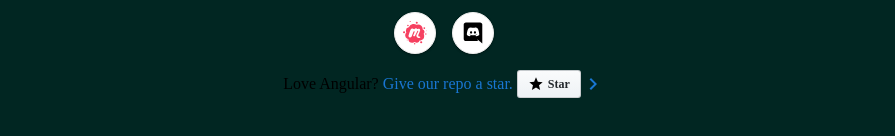
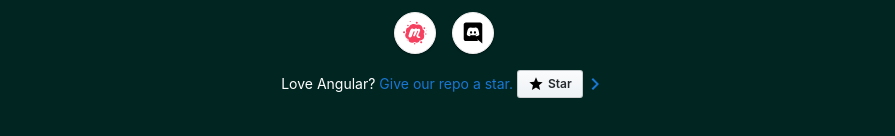
Before and after one commit to EricCarey286/carey-portfolio, an Angular app: page / in a window 1280 px wide. Shown: the part 644-780 px from the top of the page, without its empty margins (196-1091 px from the left). Built offline with nearby package versions, Linux system fonts and the light colour scheme; a web font is replaced by a local one.

Commit message:
Updated font css

```diff
--- a/src/app/app.component.css
+++ b/src/app/app.component.css
@@ -1,10 +1,6 @@
 body, p,
-h1,
-h2,
-h3,
-h4,
-h5,
-h6 {
+h1, h2, h3, h4, h5, h6,
+footer {
     font-family: -apple-system, BlinkMacSystemFont, "Segoe UI", Roboto, Helvetica, Arial, sans-serif, "Apple Color Emoji", "Segoe UI Emoji", "Segoe UI Symbol";
     font-size: 14px;
     color: #fff;
```
Also changed, not shown: 3 other files (tests, documents, lock files or other folders).
